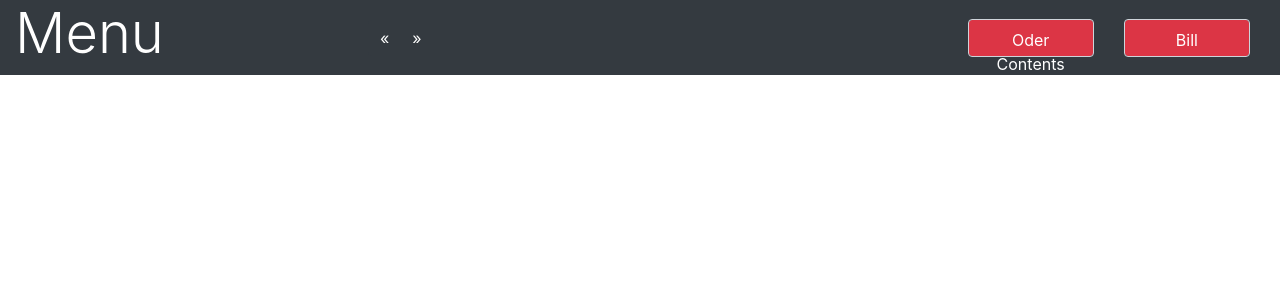
After one commit to shinkawaryo/portfolio, a PHP site: the page made by UI/userMenu(ryo).php in a window 1280 px wide. The commit adds this page. Shown: the top 300 px of the page. Run offline with PHP 8.4, Linux system fonts and the light colour scheme; data that the repository does not hold is empty.

Commit message:
ryo update

```diff
--- a/UI/dashboard.php
+++ b/UI/dashboard.php
@@ -64,7 +64,7 @@
                 <thead class="thead thead-dark text-uppercase">
                     <th>Table</th>
                     <th>Menu</th>
-                    <th>Amount</th>
+                    <th>Quantity</th>
                     <th>Order Time</th>
                     <th></th>
                     <th></th>
--- /dev/null
+++ b/UI/userMenu(ryo).php
@@ -0,0 +1,111 @@
+<?php
+    include '../menuAction.php';
+    include '../categoryAction.php';
+    include '../orderAction.php';
+    include '../userAction.php';
+?>
+
+<!DOCTYPE html>
+<html lang="en">
+<head>
+    <meta charset="UTF-8">
+    <meta name="viewport" content="width=device-width, initial-scale=1.0">
+    <meta http-equiv="X-UA-Compatible" content="ie=edge">
+    <title>Document</title>
+    <link rel="stylesheet" href="https://stackpath.bootstrapcdn.com/bootstrap/4.4.1/css/bootstrap.min.css"
+    integrity="sha384-Vkoo8x4CGsO3+Hhxv8T/Q5PaXtkKtu6ug5TOeNV6gBiFeWPGFN9MuhOf23Q9Ifjh" crossorigin="anonymous">
+</head>
+<body style="padding-top: 120px; ">
+
+    <!-- Page Content -->
+    <nav class="navbar nabver-expand-lg navbar-dark bg-dark text-white m-0 p-0 col-md-12 fixed-top">
+        <h2 class="display-4 col-md-3 "><a class="text-white" href="userMenu.php">Menu</a></h2>
+    <div class="form-group col-md-3 m-0 p-0 d-flex align-items-cente">
+    <!-- Pagination -->
+    <ul class="pagination d-flex align-items-center p-0 m-0 ml-5">
+    <li class="page-item">
+        <a class="page-link bg-dark border-0 text-white" href="#" aria-label="Previous">
+            <span aria-hidden="true">&laquo;</span>
+            <span class="sr-only">Previous</span>
+            </a>
+    </li>
+    <li class="page-category">
+        <?php
+            $allCategories = $category->displayCategory();
+
+            foreach($allCategories as $all_category){
+                $category_id = $all_category['category_id'];
+                $category_name = $all_category['category_name'];
+                echo "
+                        <a class='text-white' href='specificMenu.php?category_id=".$category_id."'>".$category_name."</a>
+                ";
+            }
+        ?>
+    </li>
+    <li class="page-category">
+        <a class="page-link bg-dark border-0 text-white" href="#" aria-label="Next">
+            <span aria-hidden="true">&raquo;</span>
+            <span class="sr-only">Next</span>
+            </a>
+    </li>
+    </ul>
+    </div>
+
+        <ul class="nav justify-content-end col-md-6">
+
+        <li class="nav-item col-md-3 text-center">
+            <a class="nav-link active form-control bg-danger text-white" href="#">Oder Contents</a>
+        </li>
+        <li class="nav-item col-md-3 text-center">
+            <a class="nav-link form-control bg-danger text-white" href="#">Bill</a>
+        </li>
+        </ul>
+    </nav>
+
+    <div class="container col-md-10">
+
+
+            <div class="card-columns col-md-9" style="column-count: 3;">
+                <div class="col-md-12">
+                <?php
+                    $allMenu = $category->displayAllMenu();
+
+                    // print_r($specific_category);
+
+                    foreach($allMenu as $all_menu){
+                    echo "<form action='../orderAction.php' method='post'>
+                    <div class='card'>
+                                <div class='card-header m-0 p-0'>
+                                    <h5 class='card-title m-1' name='order_menu' value='".$all_menu['menu_id']."'>".$all_menu['menu_name']."</h5>
+                                    <input type='hidden' name='order_menu' value='".$all_menu['menu_id']."'>
+                                    <a href='#'><img class='card-img-top' width='100%' height='150' src='../upload/".$all_menu['menu_picture']."' alt=''></a>
+                                </div>
+                                <div class='card-body m-0 p-1'>
+                                    <div class='form-row'>
+                                        <div class='form-group col-md-12 p-2 m-0'>
+                                            <p class='form-control col-md-12 mx-auto m-0 text-center' name='menu_price'>Price: ".$all_menu['menu_price']."</p>
+                                            <input type='hidden' name='menu_price' value='".$all_menu['menu_price']."'>
+                                        </div>
+                                    </div>
+
+                                    <div class='form-row'>
+                                        <div class='form-group form-inline m-0'>
+                                            <label for='quantity' class='ml-4' style='font-size: 15px;'>Quantity</label>
+                                            <input type='number' name='order_quantity' id='' class='form-control col-md-3 p-0 m-3 text-center'>
+                                            <input type='submit' value='Order' name='order' class='form-control bg-danger text-white col-md-3' style='font-size: 15px;'>
+                                            </form>
+                                        </div>
+                                    </div>
+                                </div>
+                        </div>";
+
+                    }
+                ?>
+                        </div>
+                    </div>
+                </div>
+
+
+
+</body>
+</html>
--- a/categoryAction.php
+++ b/categoryAction.php
@@ -1,6 +1,6 @@
 <?php
     require_once 'class/categories.php';
-    $category = new categories();
+    $category = new Categories();
 
     if(isset($_POST['category_register'])){
         $category_name = $_POST['category_name'];
--- a/class/categories.php
+++ b/class/categories.php
@@ -1,7 +1,7 @@
 <?php
     require_once 'database.php';
 
-    class categories extends Database{
+    class Categories extends Database{
         public function addCategory($category_name){
             $sql = "INSERT INTO categories(category_name) VALUES ('$category_name')";
 
--- a/class/menu.php
+++ b/class/menu.php
@@ -1,7 +1,7 @@
 <?php
     require_once 'database.php';
 
-    class menu extends Database{
+    class Menu extends Database{
         public function addMenu($menu_name,$menu_price,$menu_picture,$category_id){
             $sql = "INSERT INTO menu(menu_name,menu_price,menu_picture,category_id) VALUES ('$menu_name','$menu_price','$menu_picture','$category_id')";
 
--- a/class/orders.php
+++ b/class/orders.php
@@ -1,9 +1,9 @@
 <?php
     require_once 'database.php';
 
-    class orders extends Database{
-        public function addOrder($order_amount){
-            $sql = "INSERT INTO orders(order_amount) VALUES ('$order_amount')";
+    class Orders extends Database{
+        public function addOrder($order_menu,$account_id,$order_quantity,$date){
+            $sql = "INSERT INTO orders(order_time,menu_id,account_id,order_quantity) VALUES ('$date','$order_menu','$account_id','$order_quantity')";
 
             $result = $this->conn->query($sql);
 
--- a/class/users.php
+++ b/class/users.php
@@ -39,6 +39,7 @@
             }else{
                 return false;
             }
+
         }
 
 
--- a/menuAction.php
+++ b/menuAction.php
@@ -1,6 +1,6 @@
 <?php
     require_once 'class/menu.php';
-    $menu = new menu();
+    $menu = new Menu();
 
     if(isset($_POST['menu_register'])){
         $menu_name = $_POST['menu_name'];
--- a/orderAction.php
+++ b/orderAction.php
@@ -1,13 +1,20 @@
 <?php
     require_once 'class/orders.php';
-    $order = new orders();
+    include 'userAction.php';
+    $order = new Orders();
 
     if(isset($_POST['order'])){
+        $order_menu = $_POST['order_menu'];
+        $account_id = $_SESSION['login_id'];
+        // $order_menu = $_POST['order_menu'];
+        $order_quantity = $_POST['order_quantity'];
+        $date = date('Y/m/d H:i:s');
 
-
-        $order_amount = $_POST['order_amount'];
-
-
-        $order = $order->addOrder($order_amount);
+        // echo $order_menu."<br>".
+        // $menu_price."<br>".
+        // $order_quantity."<br>".
+        // $account_id."<br>".
+        // $date;
+        $orderMenu = $order->addOrder($order_menu,$account_id,$order_quantity,$date);
     }
 ?>
--- a/userAction.php
+++ b/userAction.php
@@ -1,6 +1,8 @@
 <?php
     require_once 'class/users.php';
     $user = new Users();
+
+    session_start();
 
     if(isset($_POST['register'])){
         $first_name = $_POST['first_name'];
```
